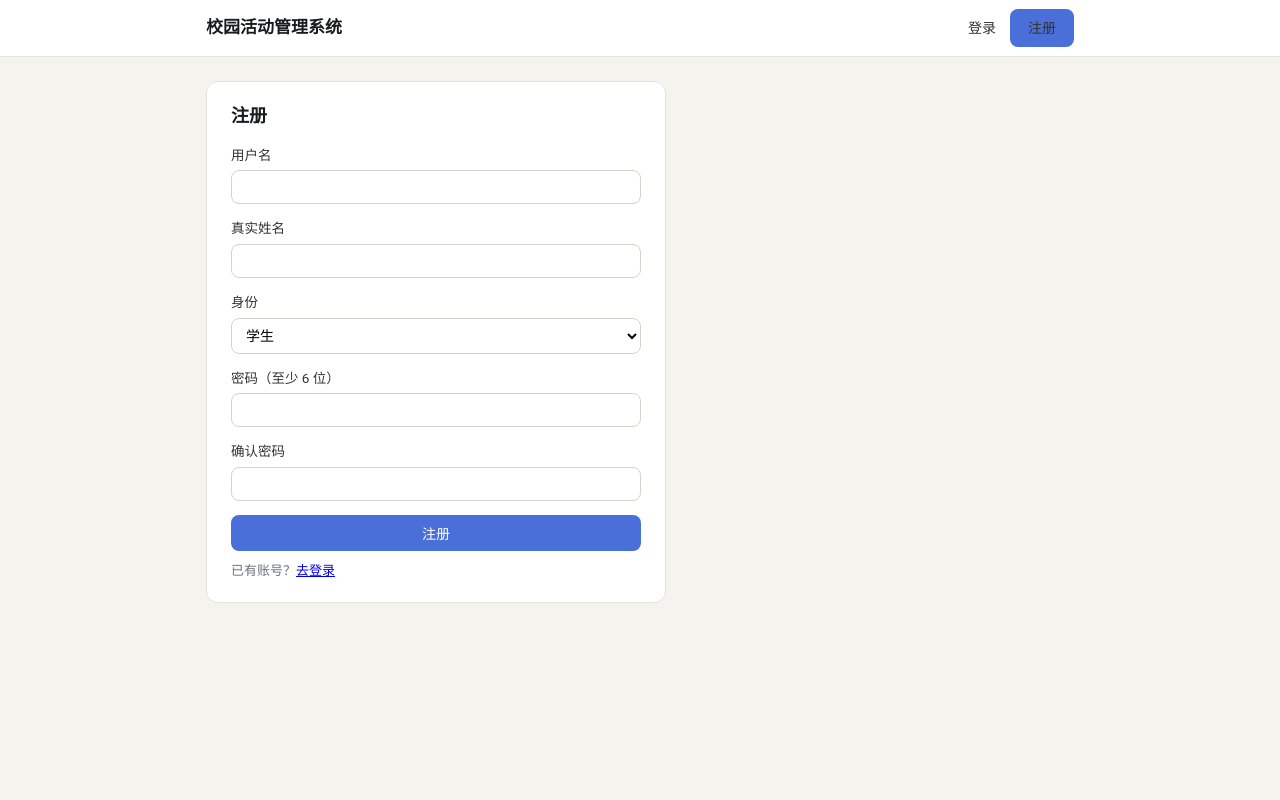
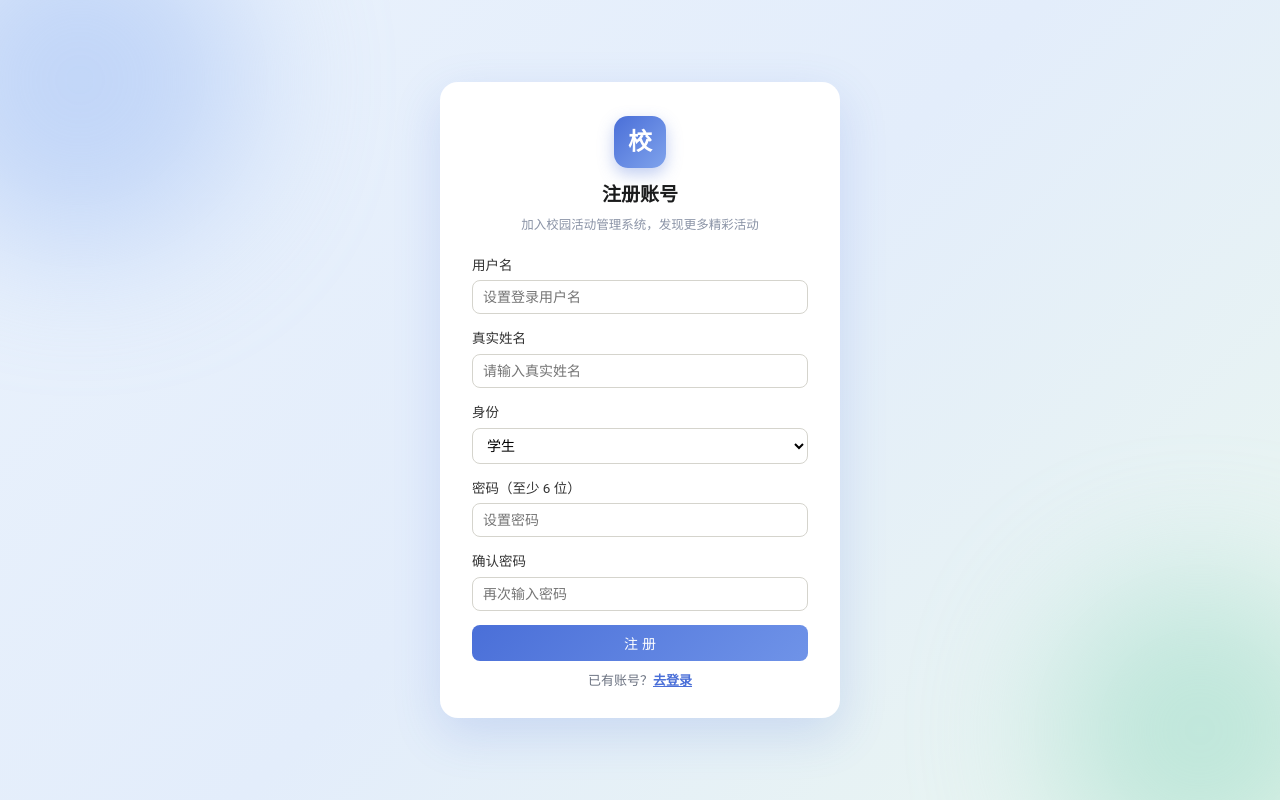
Before and after one commit to zwXD0705/publish-repository, a Flask app: page /auth/register in a window 1280 px wide. Run offline with Flask 3, Linux system fonts and the light colour scheme.

Commit message:
美化登录/注册页面：渐变背景、居中卡片与品牌标识，优化表单和按钮样式

```diff
--- a/app/static/style.css
+++ b/app/static/style.css
@@ -13,6 +13,7 @@ body {
 .navbar {
   background: #fff;
   border-bottom: 1px solid #E4E3DD;
+  box-shadow: 0 1px 8px rgba(0, 0, 0, .04);
   margin-bottom: 24px;
 }
 .nav-inner {
@@ -98,8 +99,8 @@ body {
   text-decoration: none;
   text-align: center;
 }
-.btn-primary { background: #4A6FD8; color: #fff; }
-.btn-primary:hover { background: #3D5CC0; }
+.btn-primary { background: linear-gradient(135deg, #4A6FD8, #6F93E8); color: #fff; }
+.btn-primary:hover { background: linear-gradient(135deg, #3D5CC0, #5F85DC); }
 .btn-outline { background: #fff; color: #333; border: 1px solid #D5D4CD; }
 .btn-outline:hover { border-color: #9BBBF4; color: #4A6FD8; }
 .btn-danger { color: #C0392B; }
@@ -125,3 +126,54 @@ body {
 .detail-table th { width: 110px; color: #6B7280; font-weight: 500; text-align: left; padding: 8px 12px 8px 0; vertical-align: top; }
 .detail-table td { padding: 8px 0; }
 .action-bar { margin: 16px 0; display: flex; align-items: center; gap: 12px; flex-wrap: wrap; }
+
+/* ===== 认证页（登录/注册）===== */
+.auth-page {
+  min-height: 100vh;
+  display: flex;
+  align-items: center;
+  justify-content: center;
+  padding: 32px 16px;
+  background: linear-gradient(135deg, #EAF2FC 0%, #E3EDFB 50%, #EAF6EF 100%);
+  position: relative;
+  overflow: hidden;
+  box-sizing: border-box;
+}
+.auth-deco {
+  position: absolute;
+  border-radius: 50%;
+  filter: blur(70px);
+  opacity: .5;
+  pointer-events: none;
+}
+.auth-deco-1 { width: 340px; height: 340px; background: #9BBBF4; top: -90px; left: -90px; }
+.auth-deco-2 { width: 300px; height: 300px; background: #94D8C3; bottom: -80px; right: -70px; }
+.auth-card {
+  position: relative;
+  width: 100%;
+  max-width: 400px;
+  background: #fff;
+  border-radius: 18px;
+  box-shadow: 0 16px 48px rgba(74, 111, 216, .18);
+  padding: 34px 32px 26px;
+  box-sizing: border-box;
+}
+.auth-brand { text-align: center; margin-bottom: 20px; }
+.auth-logo {
+  width: 52px;
+  height: 52px;
+  margin: 0 auto 12px;
+  border-radius: 14px;
+  background: linear-gradient(135deg, #4A6FD8, #7FA3EC);
+  color: #fff;
+  font-size: 24px;
+  font-weight: 700;
+  display: flex;
+  align-items: center;
+  justify-content: center;
+  box-shadow: 0 6px 16px rgba(74, 111, 216, .35);
+}
+.auth-brand h1 { font-size: 19px; color: #1A1B1C; margin-bottom: 4px; }
+.auth-brand p { font-size: 12.5px; color: #8A93A6; }
+.auth-hint { text-align: center; }
+.auth-hint a { color: #4A6FD8; font-weight: 600; }
--- a/app/templates/auth/register.html
+++ b/app/templates/auth/register.html
@@ -1,17 +1,30 @@
 {% extends 'base.html' %}
 {% block title %}注册 - 校园活动管理系统{% endblock %}
-{% block content %}
-<div class="card narrow">
-  <h2>注册</h2>
+{% block navbar %}{% endblock %}
+{% block main %}
+<div class="auth-page">
+  <div class="auth-deco auth-deco-1"></div>
+  <div class="auth-deco auth-deco-2"></div>
+  <div class="auth-card">
+    <div class="auth-brand">
+      <div class="auth-logo">校</div>
+      <h1>注册账号</h1>
+      <p>加入校园活动管理系统，发现更多精彩活动</p>
+    </div>
+    {% with messages = get_flashed_messages(with_categories=true) %}
+      {% for category, message in messages %}
+        <div class="flash flash-{{ category }}">{{ message }}</div>
+      {% endfor %}
+    {% endwith %}
     <form method="post">
       <div class="form-item">
         <label for="username">用户名</label>
-      <input type="text" id="username" name="username" required
+        <input type="text" id="username" name="username" required placeholder="设置登录用户名"
                value="{{ form.username if form else '' }}">
       </div>
       <div class="form-item">
         <label for="real_name">真实姓名</label>
-      <input type="text" id="real_name" name="real_name" required
+        <input type="text" id="real_name" name="real_name" required placeholder="请输入真实姓名"
                value="{{ form.real_name if form else '' }}">
       </div>
       <div class="form-item">
@@ -23,14 +36,15 @@
       </div>
       <div class="form-item">
         <label for="password">密码（至少 6 位）</label>
-      <input type="password" id="password" name="password" required minlength="6">
+        <input type="password" id="password" name="password" required minlength="6" placeholder="设置密码">
       </div>
       <div class="form-item">
         <label for="confirm">确认密码</label>
-      <input type="password" id="confirm" name="confirm" required minlength="6">
+        <input type="password" id="confirm" name="confirm" required minlength="6" placeholder="再次输入密码">
       </div>
-    <button type="submit" class="btn btn-primary btn-block">注册</button>
-    <p class="hint">已有账号？<a href="{{ url_for('auth.login') }}">去登录</a></p>
+      <button type="submit" class="btn btn-primary btn-block">注 册</button>
+      <p class="hint auth-hint">已有账号？<a href="{{ url_for('auth.login') }}">去登录</a></p>
     </form>
   </div>
+</div>
 {% endblock %}
--- a/app/templates/base.html
+++ b/app/templates/base.html
@@ -7,6 +7,7 @@
   <link rel="stylesheet" href="{{ url_for('static', filename='style.css') }}">
 </head>
 <body>
+  {% block navbar %}
   <header class="navbar">
     <div class="container nav-inner">
       <a class="brand" href="{{ url_for('activities.index') }}">校园活动管理系统</a>
@@ -28,7 +29,9 @@
       </nav>
     </div>
   </header>
+  {% endblock %}
 
+  {% block main %}
   <main class="container">
     {% with messages = get_flashed_messages(with_categories=true) %}
       {% for category, message in messages %}
@@ -37,5 +40,6 @@
     {% endwith %}
     {% block content %}{% endblock %}
   </main>
+  {% endblock %}
 </body>
 </html>
```
Also changed, not shown: app/templates/auth/login.html (+21 -7 lines). Lines whose indentation alone changed are shown as unchanged.
